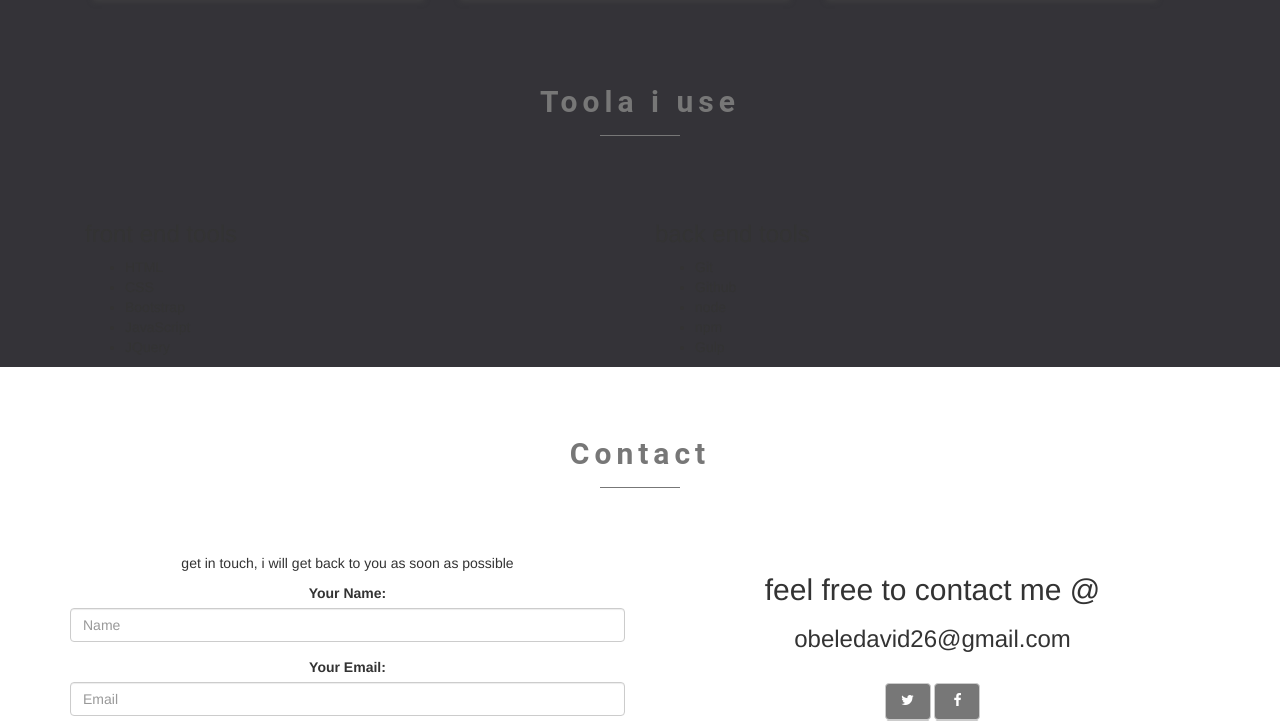
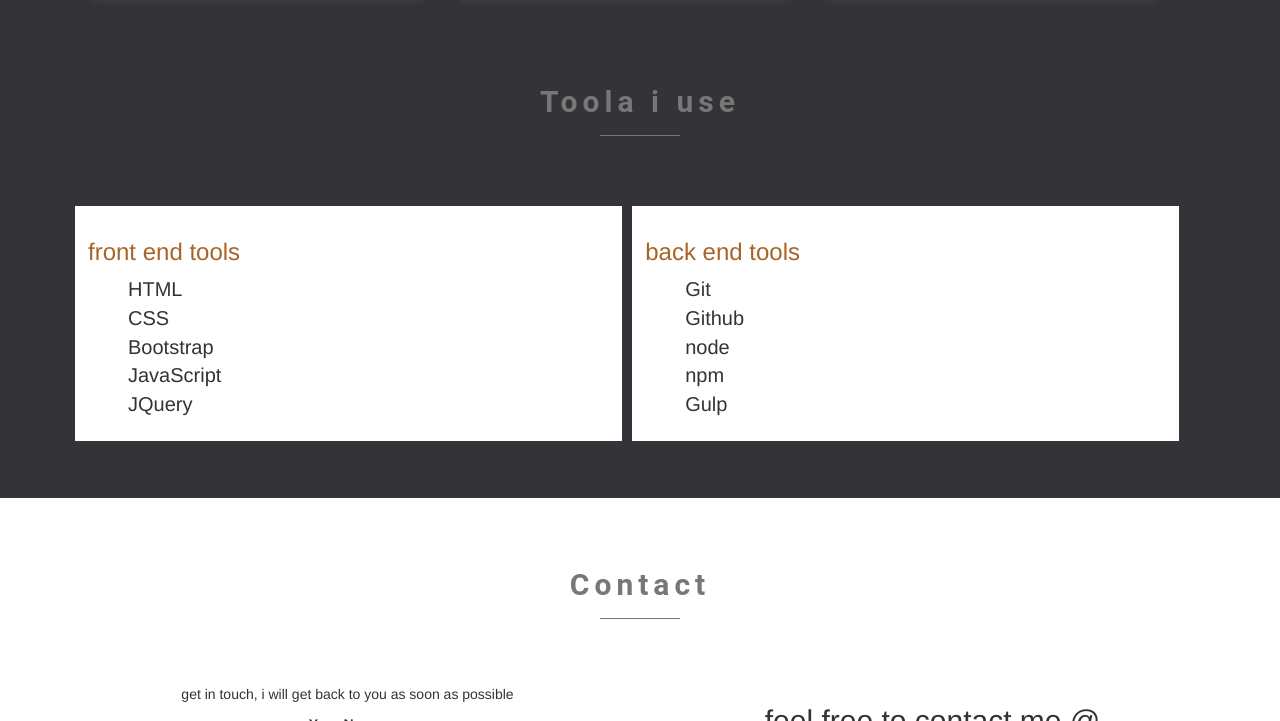
Before and after one commit to MrObele/MrObele.github.io, a plain HTML site: page index.html in a window 1280 px wide. Shown: the part 2079-2800 px from the top of the page. Drawn offline with Linux system fonts and the light colour scheme.

Commit message:
add styles to the tools section

```diff
--- a/style.css
+++ b/style.css
@@ -243,3 +243,20 @@ h2.heading-text::after {
 #name{
   color:#777777;
 }
+
+.tools{
+  background-color: white;
+    margin: 5px;
+    width: 48%;
+    margin-bottom: 5%;
+    padding: 13px;
+}
+ li{
+  list-style-type: none;
+  font-size: 20px;
+
+}
+
+.tools h3{
+  color: #A86427;
+}
```
